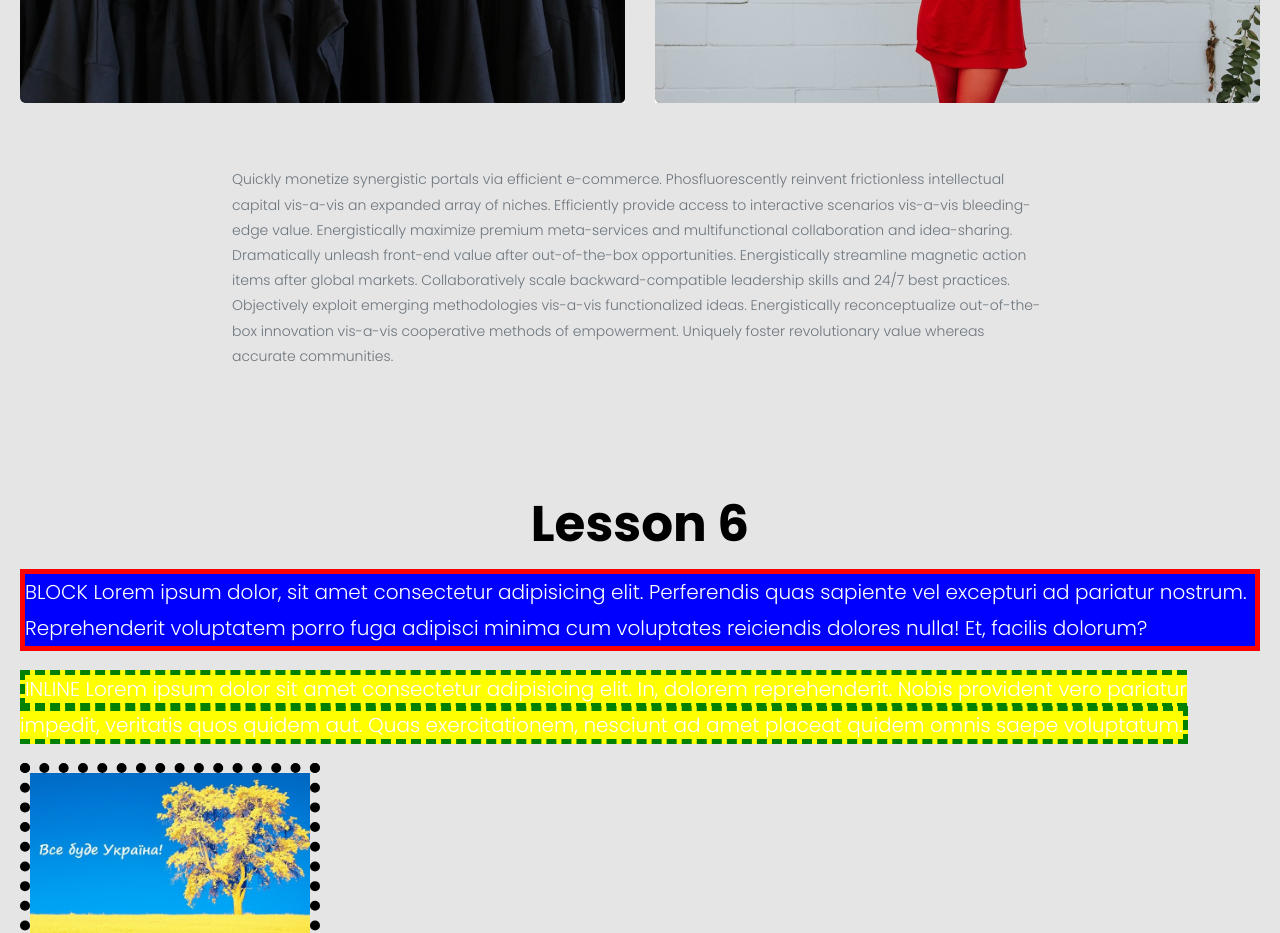
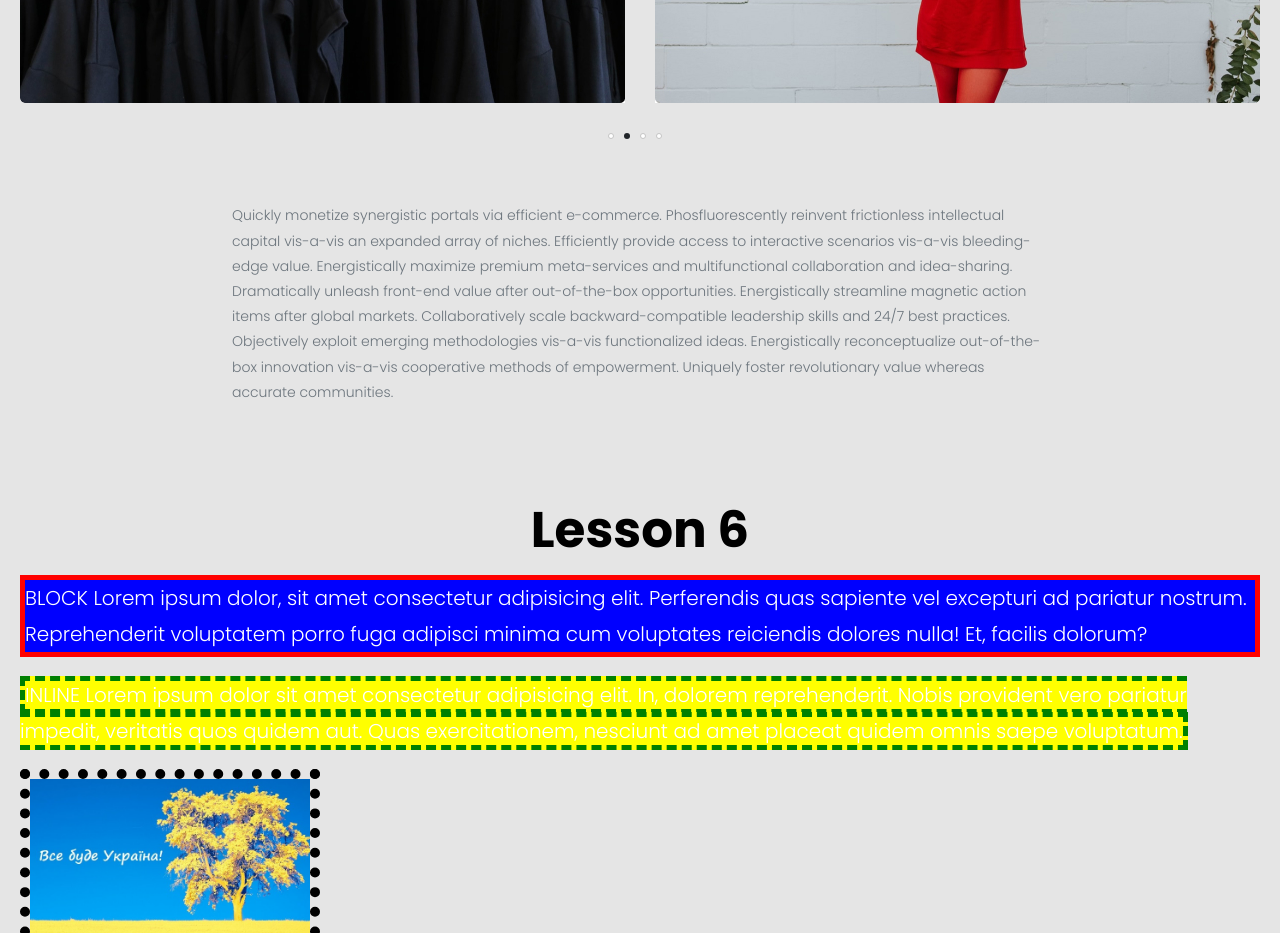
Before and after one commit to MarinaTrachuk/lessons, a plain HTML site: page lesson_6/index.html in a window 1280 px wide. Shown: the part 4000-4933 px from the top of the page. Drawn offline with Linux system fonts and the light colour scheme.

Commit message:
Update style.css

```diff
--- a/lesson_6/css/style.css
+++ b/lesson_6/css/style.css
@@ -12,7 +12,7 @@ body {
 }
 
 .article{
-	padding: 30px 0;
+	padding: 30px 0 0 0;
 	margin-bottom: 80px;
 }
 
@@ -120,14 +120,23 @@ body {
 }
 
 .carusel{
-	margin-bottom: 64px;
-	font-size: 0;
+	text-align: center;
+   font-size: 0px;
+   margin-bottom: 64px;
 }
 
-.img__4 {
-	display: block;
-	max-width: 100%;
-	margin: 0 auto 64px;
+.black {
+	margin-right: 10px;
+   display: inline-block;
+   width: 6px;
+   height: 6px;
+   background: #212529;
+   border-radius: 50%;
+}
+
+.white {
+	background: #fff;
+   border: 1px solid #C4C4C4;
 }
 
 /*Відпрацювання CSS властивостей оформлення блоків*/
```
